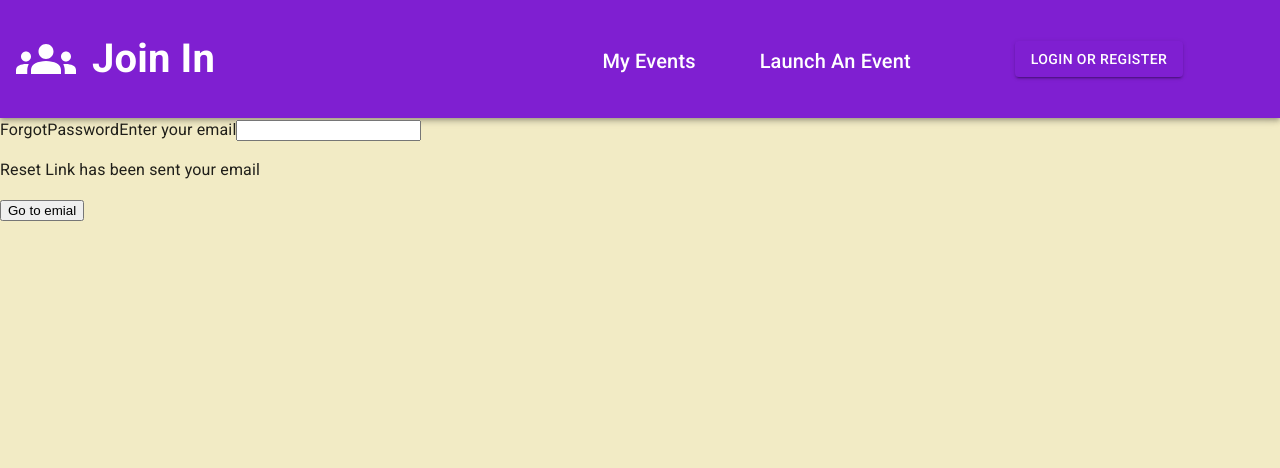
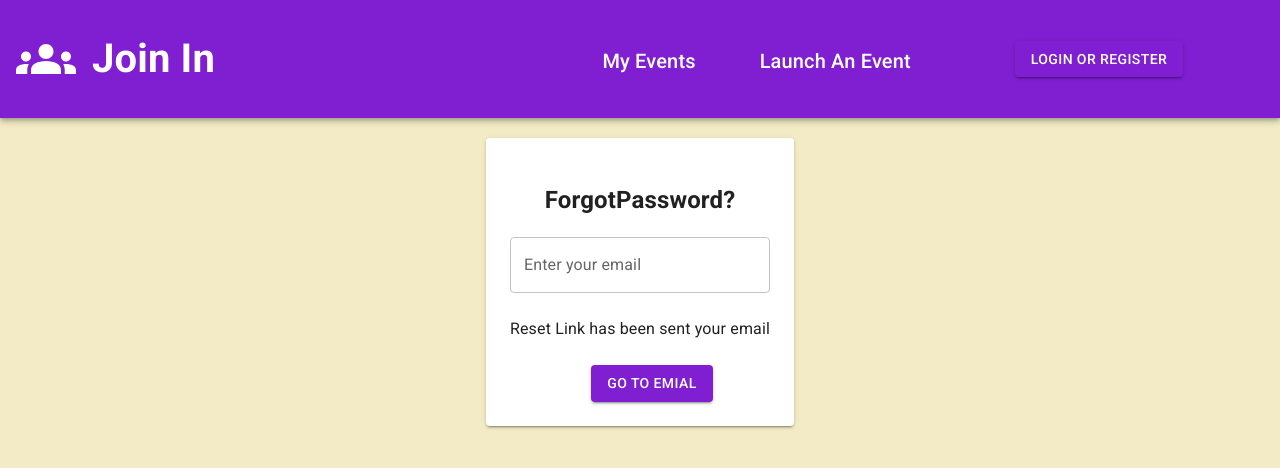
Before and after one commit to katoltmans/Find-Me-in-Events, a React (Create React App) app in the folder Client/: page /forgotPassword in a window 1280 px wide. Shown: the top 468 px of the page. Built offline with nearby package versions, Linux system fonts and the light colour scheme; what react-swipeable-views-utils would draw is missing.

Commit message:
CSS styling

```diff
--- a/Client/src/App.css
+++ b/Client/src/App.css
@@ -22,7 +22,7 @@
 
 .displayAll {
     display: inline-block;
-    justify-content: space-around;
+    justify-content: space-evenly;
     margin: 20px;
 }
 
@@ -72,3 +72,11 @@ color:#2e9384;
 .link{
     text-decoration: none;
 }
+
+.passwordBar{
+    margin: 10px;
+    padding: 10px;
+    text-align: center;
+    display: flex;
+    justify-content: center;
+}
--- a/Client/src/components/DisplayAllEvent.js
+++ b/Client/src/components/DisplayAllEvent.js
@@ -128,7 +128,7 @@ for(let i=0; i<reset.length; i++){
       {eventList.map((event, i) => (
         <div key={event._id} className="displayAll"  >
           <Link className="link" to={`/events/${event._id}`}>
-            <div id="ev" className=""  onMouseOver={(e) => {handlehover(e, i)}} onMouseOut = {(e) => {out(e)}} >
+            <div id="ev" className="borderBox"  onMouseOver={(e) => {handlehover(e, i)}} onMouseOut = {(e) => {out(e)}} >
               <Card sx={{ maxWidth: 450 }}  >
 
                 <CardActionArea>
--- a/Client/src/components/DisplayGoingEvents.js
+++ b/Client/src/components/DisplayGoingEvents.js
@@ -36,7 +36,6 @@ const DisplayGoingEvents = ({ eventsToshow, sectionId }) => {
         <div className="displayAll">
             {eventsToshow.map((event, i) => (
                 <div key={event._id} className="displayAll">
-
                     <div
                         id={sectionId}
                         className=""
--- a/Client/src/components/LoginRegistrationForm.js
+++ b/Client/src/components/LoginRegistrationForm.js
@@ -240,7 +240,7 @@ const LoginRegistrationForm = ({ setIsLoggedIn }) => {
               </Button>
               <Button
                 variant="contained"
-                sx={{ mt: 3 }}
+                sx={{ mt: 3 , ml:3}}
                 onClick={() => navigate("/forgotPassword")}
               >
                 Forgot passssword
--- a/Client/src/components/forgotPassword.js
+++ b/Client/src/components/forgotPassword.js
@@ -1,5 +1,10 @@
 import axios from "axios";
 import React, { useState } from "react";
+import { Paper } from "@mui/material";
+import { Typography, } from "@mui/material";
+import { TextField } from "@mui/material";
+import { Button, Box,Grid } from "@mui/material";
+
 
 function ForgotPassword() {
   const [emailId, setemail] = useState("");
@@ -22,18 +27,40 @@ function ForgotPassword() {
       });
   }
   return (
-    <div>
-      ForgotPassword
-      <label htmlFor="">Enter your email</label>
-      <input
-        type="text"
-        value={emailId}
-        onChange={(e) => {
-          setemail(e.target.value);
-        }}
-      />
-      <p>Reset Link has been sent your email</p>
-      <button onClick={handleClick}>Go to emial</button>
+    <div className="passwordBar">
+      <Paper
+            elevation={2}
+            sx={{
+              p: 3,
+            }}
+          >
+            <Box>
+              <Grid container spacing={3}>
+                <Grid container item spacing={1}>
+                  <Grid item xs={12}>
+                  <h2>
+                    ForgotPassword?
+                  </h2>
+                  <TextField
+              fullWidth
+              label="Enter your email"
+              id="div"
+              className="textField"
+              value={emailId}
+              onChange={(e) => {
+              setemail(e.target.value)}}
+            />
+            <br/>
+            <br/>
+            <Typography>Reset Link has been sent your email</Typography>
+
+            <Button  variant="contained"
+              sx={{ mt: 3 , ml:3}} onClick={handleClick}>Go to emial</Button>
+              </Grid>
+                </Grid>
+              </Grid>
+            </Box>
+      </Paper>
     </div>
   );
 }
```
Also changed, not shown: 1 other file (tests, documents, lock files or other folders).
